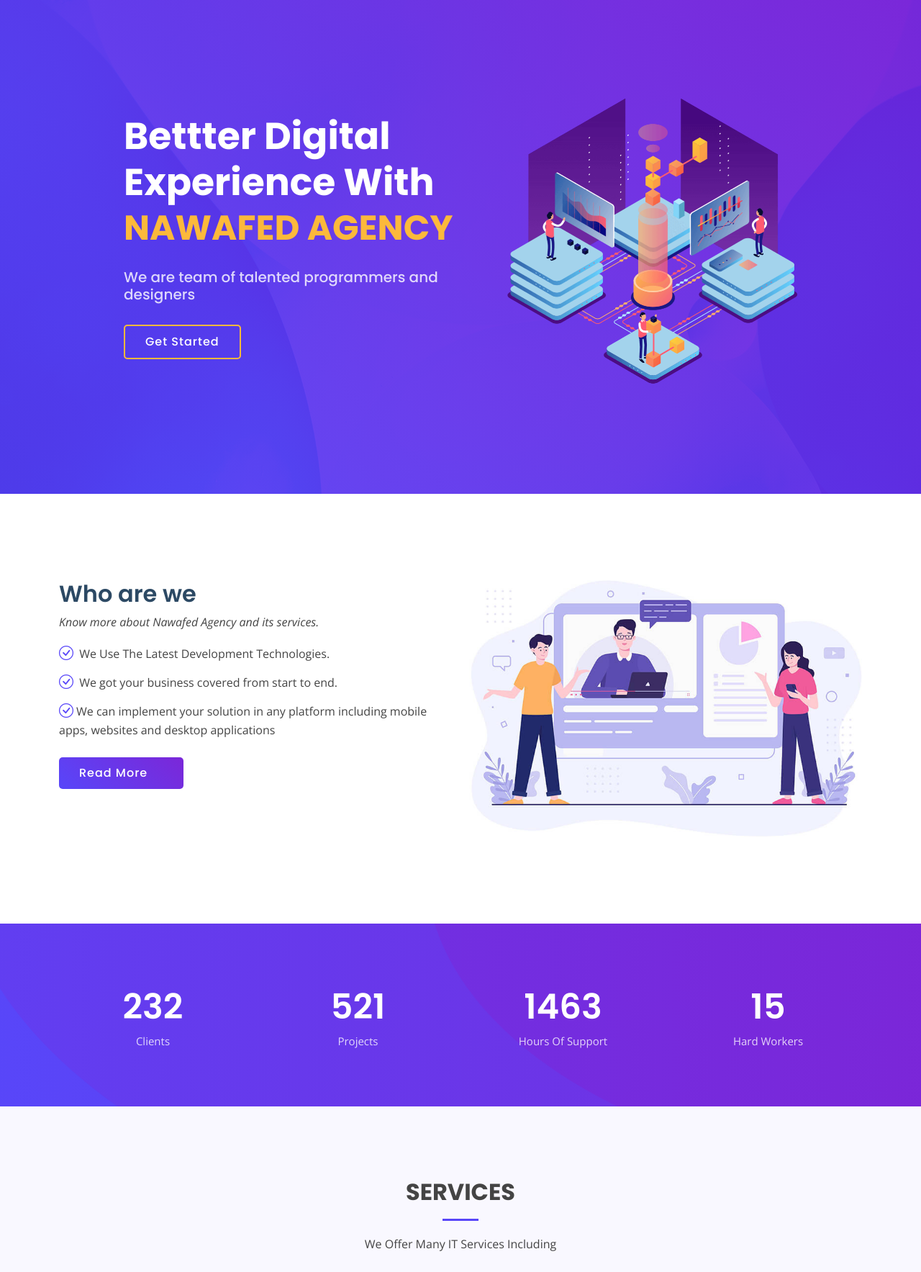
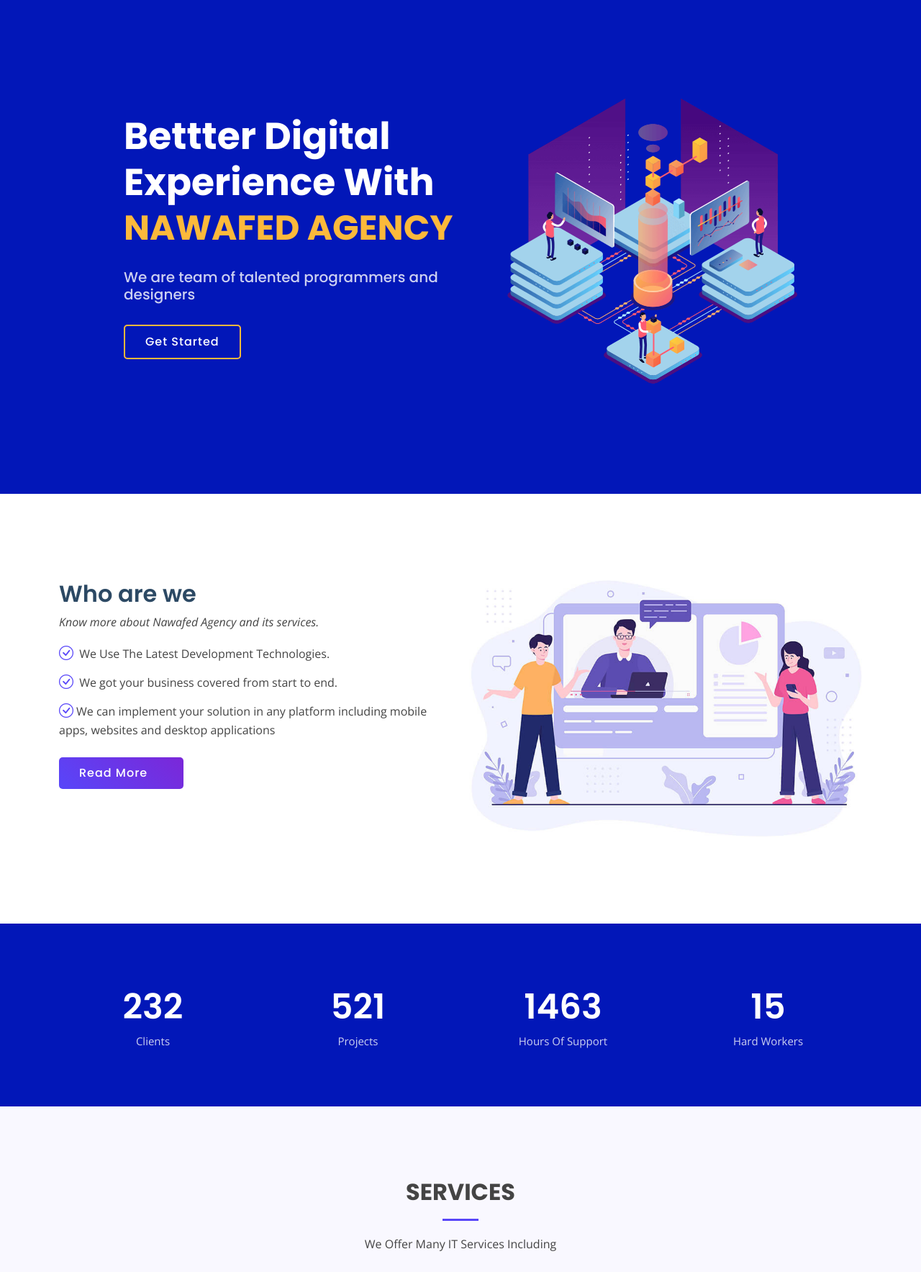
Before and after one commit to khaldoonAlmashwli/nawafed, a plain HTML site: page index.html in a window 1280 px wide. Shown: the part 114-1881 px from the top of the page at 72% size. Drawn offline with nearby package versions, Linux system fonts and the light colour scheme.

Commit message:
change color bg

```diff
--- a/assets/css/style.css
+++ b/assets/css/style.css
@@ -438,7 +438,9 @@
 #hero {
   width: 100%;
   height: 100vh;
-  background: linear-gradient(45deg, rgba(86, 58, 250, 0.9) 0%, rgba(116, 15, 214, 0.9) 100%), url("../img/hero-bg.jpg") center center no-repeat;
+  /* background: linear-gradient(45deg, rgba(86, 58, 250, 0.9) 0%, rgba(116, 15, 214, 0.9) 100%), url("../img/hero-bg.jpg") center center no-repeat; */
+  /* background: linear-gradient(45deg, rgba(12, 72, 201, 0.9) 0%, rgba(214, 202, 31, 0.9) 100%), url("../img/hero-bg.jpg") center center no-repeat; */
+  background: #0217b8;
   background-size: cover;
 }
 
@@ -692,7 +694,8 @@
 # Counts
 --------------------------------------------------------------*/
 .counts {
-  background: linear-gradient(90deg, rgba(88, 70, 249, 0.5) 0%, rgba(123, 39, 216, 0.5) 100%), url("../img/counts-bg.png") center center no-repeat;
+  /* background: linear-gradient(90deg, rgba(88, 70, 249, 0.5) 0%, rgba(123, 39, 216, 0.5) 100%), url("../img/counts-bg.png") center center no-repeat; */
+  background: #0217b8;
   /* background: linear-gradient(90deg, rgba(88, 70, 249, 0.5) 0%, rgba(123, 39, 216, 0.5) 100%), url("../img/counts.jpg") center center no-repeat; */
   padding: 80px 0 60px 0;
 }
```
Also changed, not shown: assets/img/count-bg.png (added).
